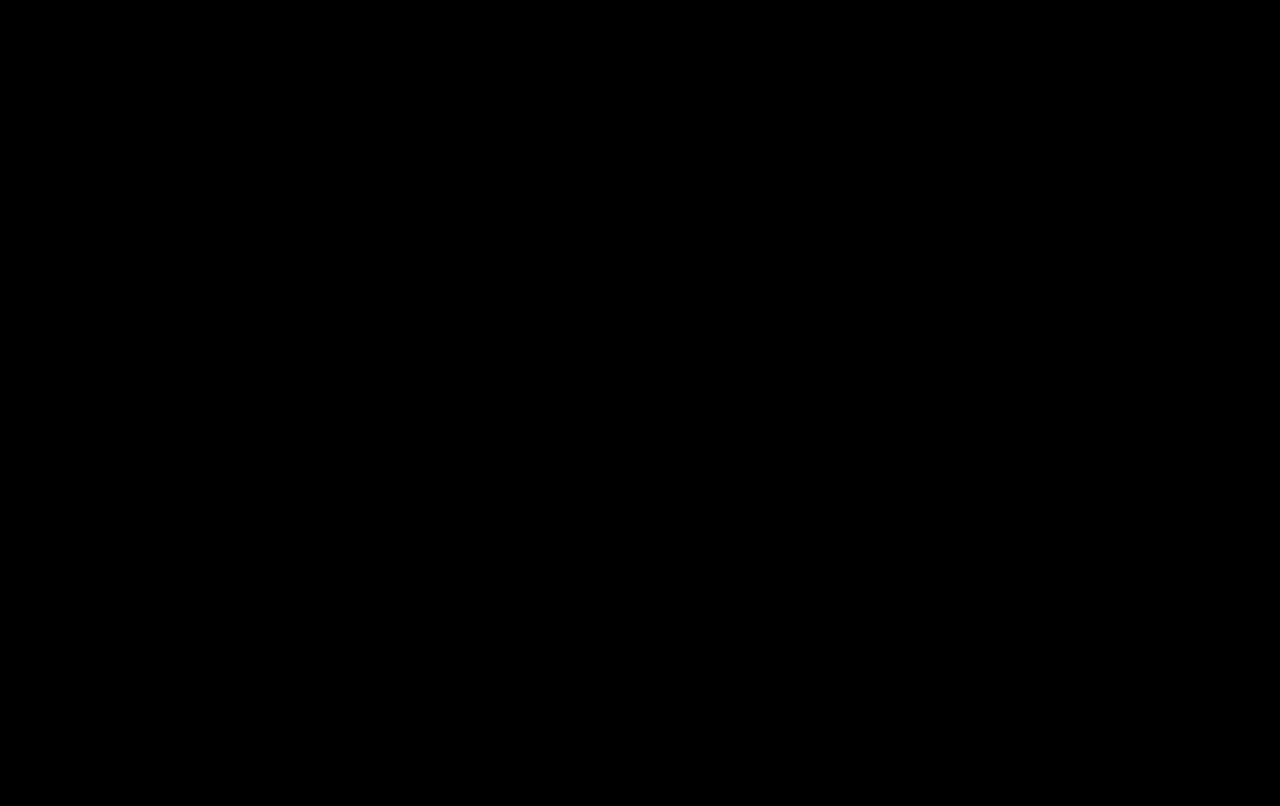
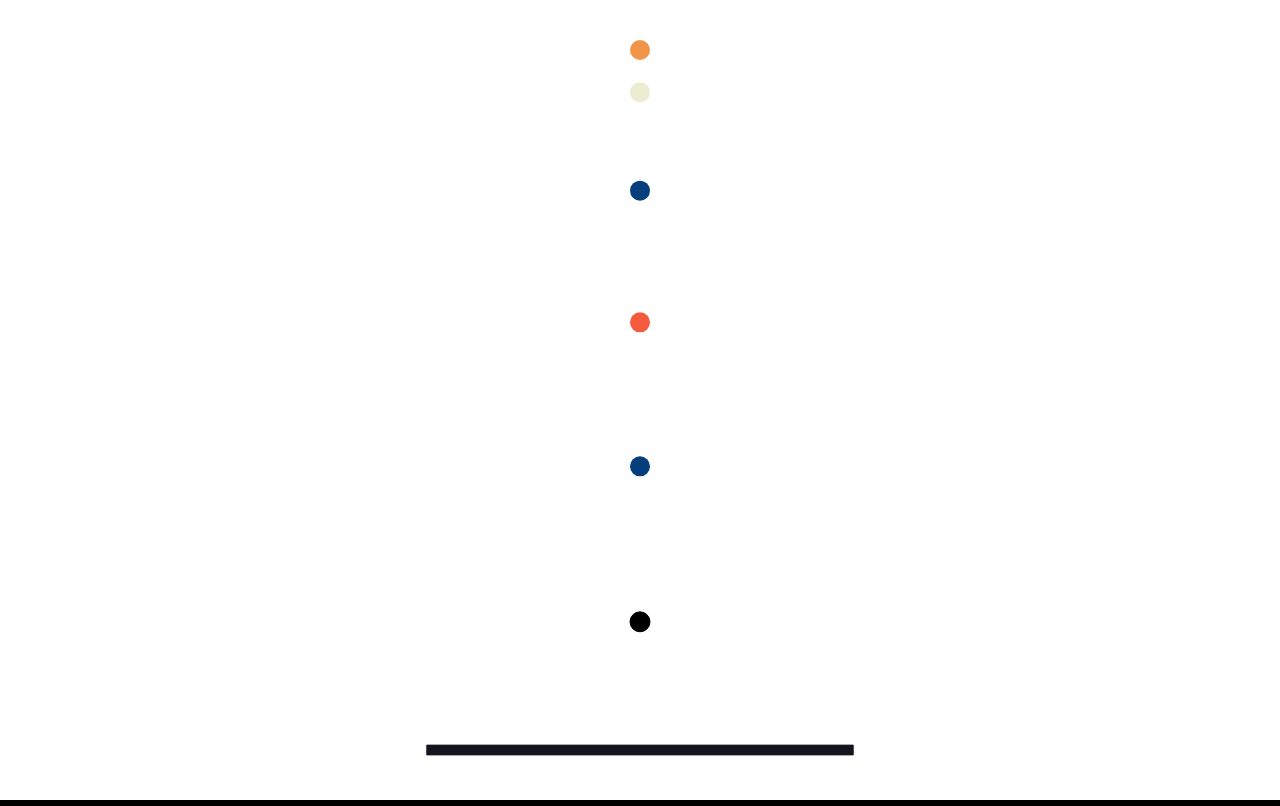
Before and after one commit to chkim9910/k-package, a plain HTML site: page gsap.html in a window 1280 px wide. Drawn offline with nearby package versions, Linux system fonts and the light colour scheme.

Commit message:
add matter.js

```diff
--- /dev/null
+++ b/assets/js/matter.js
@@ -0,0 +1,113 @@
+// import Matter from "matter-js";
+
+// 윈도우(브라우저)의 크기를 변수에 담습니다.
+const windowHeight = window.innerHeight;
+const windowWidth = window.innerWidth;
+
+// Matter-js
+const Engine = Matter.Engine;
+const Render = Matter.Render;
+const World = Matter.World;
+const Bodies = Matter.Bodies;
+const Events = Matter.Events;
+// 이 밖에도
+// console.log(Matter); 를 찍어보면 알 수 있듯이
+// Composite, Constraint, Mouse ... 등 많은 기능들이 있습니다.
+// 이 부분은 다음 글에서 천천히 추가적으로 정리해보려 합니다.
+
+// 엔진을 생성합니다.
+const engine = Engine.create();
+const world = engine.world;
+engine.world.gravity.y = 0.1;
+// engine.world.gravity 는 중력?? 이라고 해야하나 y축으로 떨어지는 속도를 정합니다.
+// 0 보다 작으면 오브제들이 위로 올라갑니다.
+// engine.world.gravity.x 속성도 있어서 오른쪽 또는 왼쪽으로 쏠리게 할 수도 있습니다.
+
+// Bodies에서 오브제를 만듭니다.
+// 이름 그대로 circle은 원, rectangle은 사각형을 만듭니다.
+// 자세한 정보는 공식 홈페이지를 참고하는게 더 좋을 것 같지만
+// Bodies.circle(x축 위치값, y축 위치값, 반지름값, 옵션);
+// Bodies.rectangle(x축 위치값, y축 위치값, 너비값, 높이값, 옵션);
+// 입니다.
+const circle = Bodies.circle(windowWidth / 2, 50, 10, {
+  friction: 0.2,
+  // 단어 그대로 마찰력 값입니다. (0~1)
+  restitution: 0.8,
+  // 단어 그대로 복원력 입니다. (0~1)
+  render: {
+    fillStyle: "#000",
+    strokeStyle: "#000",
+    lineWidth: 1,
+  },
+  // fillStyle 은 채워질 색, strokeStyle은 선색, lineWidth 선 굵기
+});
+const ground = Bodies.rectangle(
+  windowWidth / 2,
+  windowHeight - 50,
+  windowWidth / 3,
+  10,
+  {
+    isStatic: true,
+    // 고정된 위치의 오브제
+  }
+);
+// 이 밖에 options 값들이 어떤것들이 있는지 아직 다 잘 알지 못해서, 공부해서 추후에 자세히 추가하겠습니다.
+
+// World에 위 오브제들을 추가합니다.
+World.add(engine.world, [circle, ground]);
+
+// 렌더를 생성합니다.
+const render = Render.create({
+  element: document.body,
+  engine: engine,
+  options: {
+    width: windowWidth,
+    height: windowHeight,
+    // 기본값은 wireFrames 값이 ture이고 false를 주지 않으면 위  Bodies.circle의 render 옵션이 적용되지 않습니다.
+    wireframes: false,
+    background: "#fff",
+  },
+});
+
+// 엔진을 실행하고
+Engine.run(engine);
+// 렌더를 실행합니다.
+Render.run(render);
+
+// 몇가지 이벤트를 추가합니다.
+
+// render 객체의 canvas는 DOM body에 추가 될 canvas 엘리먼트를 가리킵니다.
+render.canvas.addEventListener(
+  "click",
+  (e) => {
+    // 캔버서를 마우스로 클릭하면
+    // 현재 마우스 위치에 반지름이 10인 원을 만들어서
+    const box = Bodies.circle(e.offsetX, e.offsetY, 10, {
+      friction: 0.2,
+      restitution: 0.8,
+    });
+    // 공간에 추가합니다.
+    World.add(engine.world, box);
+  },
+  false
+);
+
+// 1초 간격으로
+setInterval(() => {
+  // 가로 중앙, 상단에서 50px 떨어진 곳에 반지름이 10인 원을 만들어서
+  const box = Bodies.circle(windowWidth / 2, 50, 10, {
+    friction: 0.2,
+    restitution: 0.8,
+  });
+  // 공간에 추가합니다.
+  World.add(engine.world, box);
+}, 1000);
+
+// 아까 위에 선언한 Matter에서 지정되어 있는 이벤트 인데요.
+// 그중에 'collisionStart' 충돌의 시작한 시점의 이벤트입니다.
+Events.on(engine, "collisionStart", (event) => {
+  // 오브제들이 충돌하면 console.log를 출력합니다.
+  console.log("collision");
+});
+// 첫번째 글이라 자세히 적진 않았지만 인자로 받은 event의 값으로
+// 충돌한 오브제 A와 오브제 B를 구분하여 이벤트를 처리해 줄 수도 있습니다.
--- a/gsap.html
+++ b/gsap.html
@@ -17,6 +17,10 @@
     <!-- bootstrap -->
     <script src="https://cdn.jsdelivr.net/npm/bootstrap@5.3.3/dist/js/bootstrap.bundle.min.js"></script>
     <script src="./assets/js/gsap.js"></script>
+    <!-- matter.js -->
+    <script src="https://cdnjs.cloudflare.com/ajax/libs/matter-js/0.19.0/matter.min.js"></script>
+    <!-- comm.js -->
+    <script defer src="./assets/js/matter.js"></script>
   </head>
   <body></body>
 </html>
```
Also changed, not shown: index.html (+3 -0 lines).
